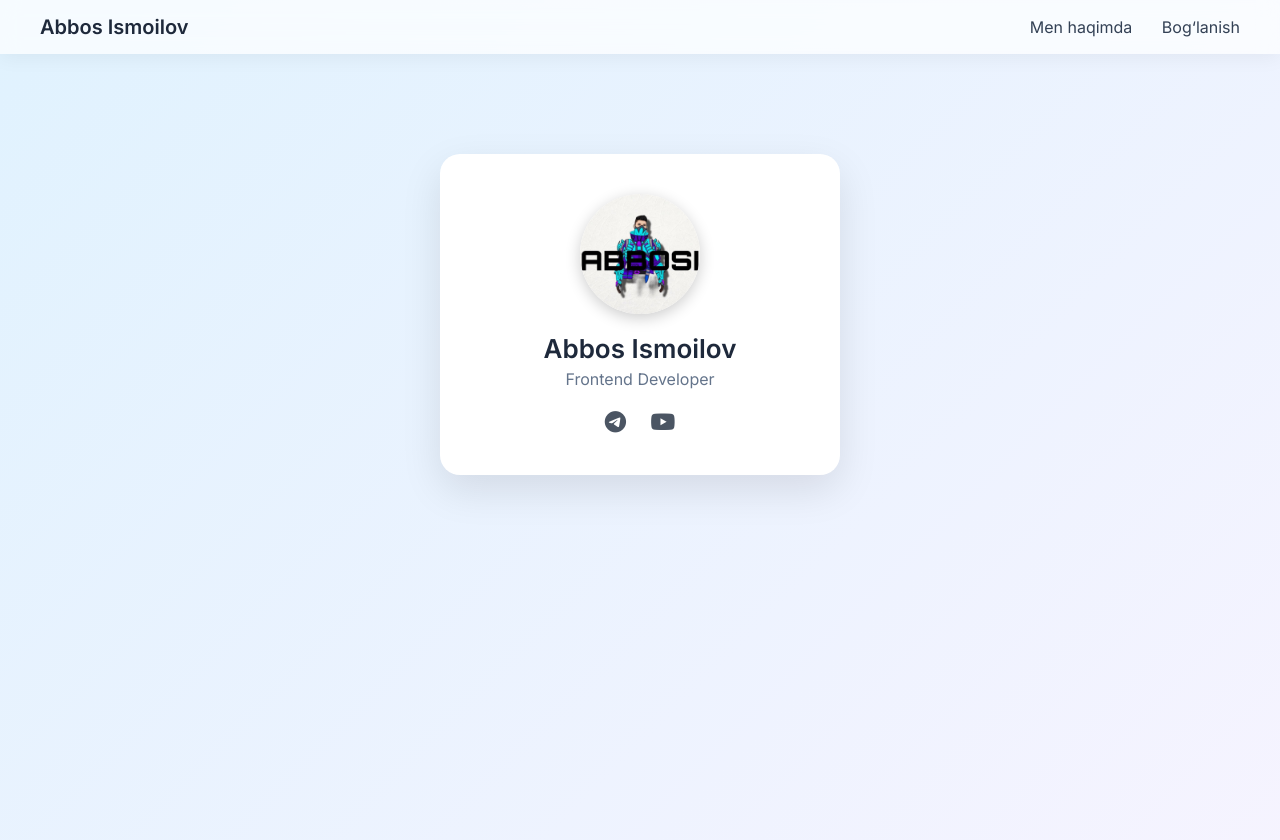
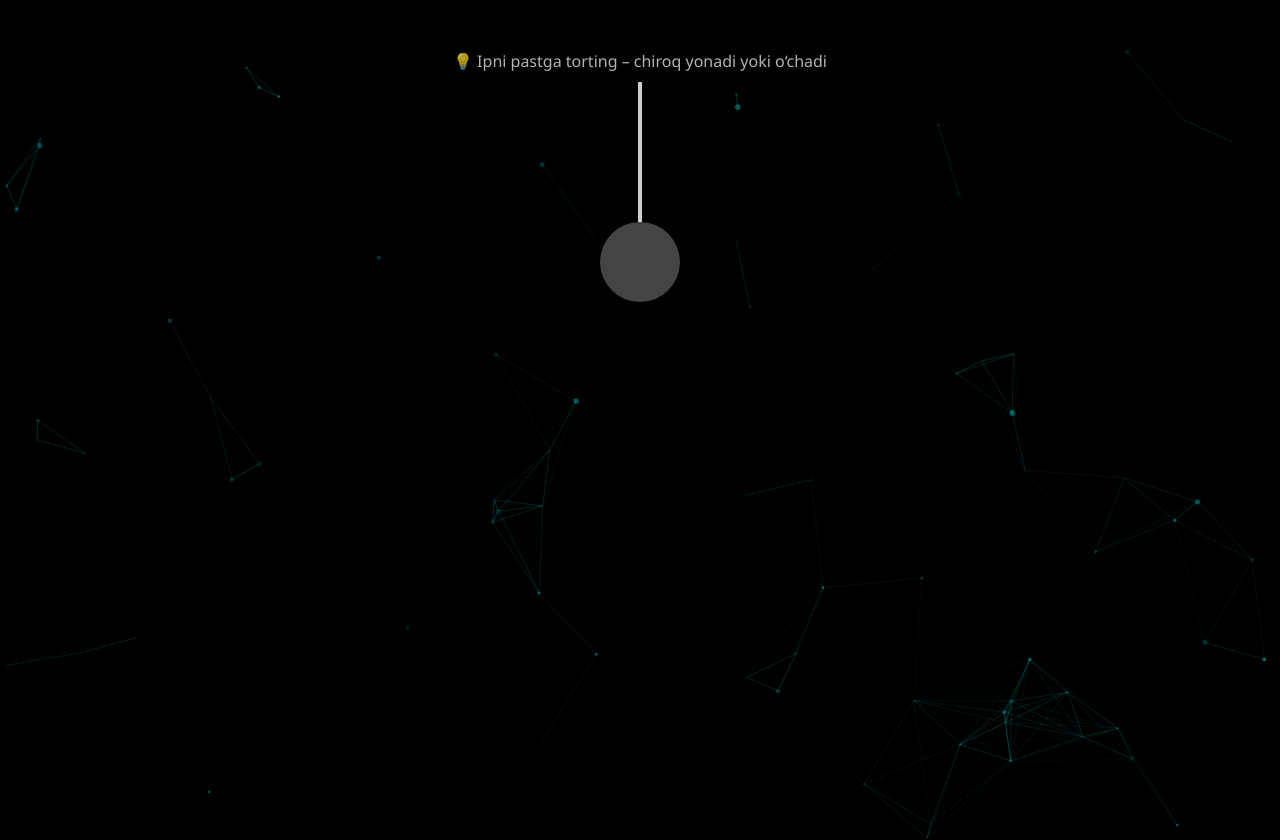
Before and after one commit to Abbosi009/abbos-files, a plain HTML site: page index.html in a window 1280 px wide. Shown: the top 840 px of the page. After the commit the page ends 800 px from the top, so only its background shows below. Drawn offline with nearby package versions, Linux system fonts and the light colour scheme.

Commit message:
abbos-files

```diff
--- a/index.html
+++ b/index.html
@@ -2,180 +2,195 @@
 <html lang="uz">
 <head>
   <meta charset="UTF-8" />
-  <meta name="viewport" content="width=device-width, initial-scale=1.0" />
-  <title>Abbos Ismoilov</title>
-  <link href="https://fonts.googleapis.com/css2?family=Inter:wght@400;600&display=swap" rel="stylesheet">
-  <script src="https://kit.fontawesome.com/a076d05399.js" crossorigin="anonymous"></script>
+  <meta name="viewport" content="width=device-width, initial-scale=1.0"/>
+  <title>Chiroqni Tortish</title>
   <style>
-    * { box-sizing: border-box; margin: 0; padding: 0; }
     body {
-      font-family: 'Inter', sans-serif;
-      background: linear-gradient(135deg, #e0f2fe, #fdf4ff);
-      min-height: 200vh;
+      margin: 0;
+      background: #000;
+      overflow: hidden;
+      font-family: 'Segoe UI', sans-serif;
     }
 
-    header {
-      background: rgba(255, 255, 255, 0.7);
-      backdrop-filter: blur(10px);
-      padding: 15px 40px;
-      display: flex;
-      justify-content: space-between;
-      align-items: center;
-      position: sticky;
-      top: 0;
-      z-index: 100;
-      box-shadow: 0 4px 20px rgba(0, 0, 0, 0.05);
+    #particles-js {
+      position: fixed;
+      width: 100%;
+      height: 100%;
+      z-index: 0;
     }
 
-    header h1 {
-      font-size: 20px;
-      color: #1e293b;
+    .scene {
+      position: relative;
+      margin-top: 50px;
+      z-index: 1;
+      display: flex;
+      flex-direction: column;
+      align-items: center;
     }
 
-    nav a {
-      margin-left: 25px;
-      color: #334155;
-      text-decoration: none;
-      font-weight: 500;
-      position: relative;
+    .instruction {
+      color: #fff;
+      font-size: 16px;
+      margin-bottom: 10px;
+      opacity: 0.7;
     }
 
-    nav a::after {
-      content: "";
-      position: absolute;
-      left: 0;
-      bottom: -5px;
-      width: 0%;
-      height: 2px;
-      background: #6366f1;
-      transition: width 0.3s ease;
+    .rope {
+      width: 4px;
+      height: 150px;
+      background: #ccc;
+      transition: height 0.2s;
     }
 
-    nav a:hover { color: #6366f1; }
-    nav a:hover::after { width: 100%; }
-
-    .card {
-      background: #ffffff;
-      padding: 40px;
-      border-radius: 20px;
-      box-shadow: 0 15px 40px rgba(0, 0, 0, 0.1);
-      text-align: center;
-      max-width: 400px;
-      margin: 100px auto;
-      animation: fadeInUp 1s ease forwards;
+    .bulb {
+      width: 80px;
+      height: 80px;
+      background: #444;
+      border-radius: 50%;
+      margin-top: -10px;
+      box-shadow: 0 0 20px rgba(255, 255, 255, 0);
+      transition: background 0.4s, box-shadow 0.4s;
     }
 
-    @keyframes fadeInUp {
-      from { opacity: 0; transform: translateY(30px); }
-      to { opacity: 1; transform: translateY(0); }
+    .bulb.on {
+      background: yellow;
+      box-shadow: 0 0 60px 20px yellow;
     }
 
-    .card img {
-      width: 120px;
-      height: 120px;
-      border-radius: 50%;
-      object-fit: cover;
-      box-shadow: 0 4px 15px rgba(0, 0, 0, 0.2);
-      margin-bottom: 15px;
-      transition: transform 0.3s ease;
+    .pull-zone {
+      position: absolute;
+      top: 0;
+      left: 50%;
+      width: 100px;
+      height: 200px;
+      transform: translateX(-50%);
+      cursor: grab;
+      z-index: 2;
     }
 
-    .card img:hover { transform: scale(1.07); }
-    h2 { font-size: 26px; color: #1e293b; margin-bottom: 5px; }
-    p { color: #64748b; font-size: 16px; }
-
-    button {
-      margin: 10px 5px;
-      padding: 12px 20px;
-      background: linear-gradient(135deg, #4f46e5, #3b82f6);
-      color: white;
-      border: none;
-      border-radius: 12px;
-      cursor: pointer;
-      font-size: 15px;
-      font-weight: 600;
-      transition: all 0.3s ease;
+    @media (max-width: 600px) {
+      .pull-zone {
+        height: 300px;
+      }
     }
-
-    button:hover {
-      transform: scale(1.05);
-      background: linear-gradient(135deg, #6366f1, #60a5fa);
-    }
-
-    .section {
-      display: none;
-      max-width: 600px;
-      margin: 30px auto;
-      background: #fff;
-      padding: 25px;
-      border-radius: 16px;
-      box-shadow: 0 10px 30px rgba(0, 0, 0, 0.1);
-      animation: fadeIn 0.6s ease forwards;
-    }
-
-    @keyframes fadeIn {
-      from { opacity: 0; transform: scale(0.9); }
-      to { opacity: 1; transform: scale(1); }
-    }
-
-    .social-icons {
-      margin-top: 20px;
-    }
-
-    .social-icons a {
-      color: #4b5563;
-      margin: 0 10px;
-      font-size: 22px;
-      transition: color 0.3s;
-    }
-
-    .social-icons a:hover { color: #3b82f6; }
   </style>
 </head>
 <body>
 
-  <header>
-    <h1>Abbos Ismoilov</h1>
-    <nav>
-      <a href="#" onclick="showSection('about')">Men haqimda</a>
-      <a href="#" onclick="showSection('contact')">Bog‘lanish</a>
-    </nav>
-  </header>
+  <!-- Futuristic background -->
+  <div id="particles-js"></div>
 
-  <div class="card">
-    <img src="channels4_profile.jpg" alt="User photo" />
-    <h2>Abbos Ismoilov</h2>
-    <p>Frontend Developer</p>
-
-    <div class="social-icons">
-      <a href="https://t.me/Ismoil0v_1" target="_blank"><i class="fab fa-telegram"></i></a>
-      <a href="https://youtube.com/@abbositemurid" target="_blank"><i class="fab fa-youtube"></i></a>
-    </div>
+  <!-- Main scene -->
+  <div class="scene">
+    <div class="instruction">💡 Ipni pastga torting – chiroq yonadi yoki o‘chadi</div>
+    <div class="pull-zone" id="puller"></div>
+    <div class="rope" id="rope"></div>
+    <div class="bulb" id="bulb"></div>
   </div>
 
-  <!-- Men haqimda -->
-  <div class="section" id="about">
-    <h2>Men haqimda</h2>
-    <p>Ismim <strong>Abbos Ismoilov</strong>. 2009-yil 11-dekabrda Samarqand shahrida tug‘ilganman.</p>
-    <p>Men IT sohasidagi Web dasturlash tillariga qiziqaman va hozirda FronTend kursiga boryapman.</p>
-    <p>Maqsadim kelajakda <strong>buyuk dasturchi</strong> bo‘lish.</p>
-  </div>
+  <!-- Sound effects -->
+  <audio id="sound-on" src="https://cdn.pixabay.com/download/audio/2022/03/15/audio_7302f0d6b2.mp3?filename=light-switch-81831.mp3"></audio>
+  <audio id="sound-off" src="https://cdn.pixabay.com/download/audio/2021/09/15/audio_91e97be9a6.mp3?filename=switch-off-click-81964.mp3"></audio>
 
-  <!-- Bog‘lanish -->
-  <div class="section" id="contact">
-    <h2>Bog‘lanish</h2>
-    <p><strong>Telegram:</strong> <a href="https://t.me/Ismoil0v_1" target="_blank">@Ismoil0v_1</a></p>
-    <p><strong>Telefon:</strong> +998 (88) 007 12 11</p>
-    <p><strong>YouTube:</strong> <a href="https://youtube.com/@abbositemurid" target="_blank">@abbositemurid</a></p>
-  </div>
+  <!-- Particle background library -->
+  <script src="https://cdn.jsdelivr.net/npm/particles.js@2.0.0/particles.min.js"></script>
+  <script>
+    particlesJS("particles-js", {
+      particles: {
+        number: { value: 60, density: { enable: true, value_area: 800 } },
+        color: { value: "#00fff7" },
+        shape: { type: "circle" },
+        opacity: { value: 0.4, random: true },
+        size: { value: 3, random: true },
+        line_linked: {
+          enable: true,
+          distance: 150,
+          color: "#00fff7",
+          opacity: 0.2,
+          width: 1
+        },
+        move: {
+          enable: true,
+          speed: 1.2,
+          direction: "none",
+          random: true,
+          out_mode: "out"
+        }
+      },
+      interactivity: {
+        events: {
+          onhover: { enable: false },
+          onclick: { enable: false }
+        }
+      },
+      retina_detect: true
+    });
 
-  <script>
-    function showSection(id) {
-      document.querySelectorAll('.section').forEach(sec => sec.style.display = 'none');
-      document.getElementById(id).style.display = 'block';
-      window.scrollTo({ top: document.getElementById(id).offsetTop - 50, behavior: 'smooth' });
-    }
+    const puller = document.getElementById('puller');
+    const rope = document.getElementById('rope');
+    const bulb = document.getElementById('bulb');
+    const soundOn = document.getElementById('sound-on');
+    const soundOff = document.getElementById('sound-off');
+
+    let pulling = false;
+    let startY = 0;
+    let isOn = false;
+
+    // Mouse events
+    puller.addEventListener('mousedown', (e) => {
+      pulling = true;
+      startY = e.clientY;
+    });
+
+    document.addEventListener('mousemove', (e) => {
+      if (pulling) {
+        let diff = e.clientY - startY;
+        diff = Math.min(Math.max(diff, 0), 100);
+        rope.style.height = 150 + diff + 'px';
+      }
+    });
+
+    document.addEventListener('mouseup', () => {
+      if (pulling) {
+        pulling = false;
+        rope.style.height = '150px';
+        isOn = !isOn;
+        bulb.classList.toggle('on', isOn);
+        if (isOn) {
+          soundOn.play();
+        } else {
+          soundOff.play();
+        }
+      }
+    });
+
+    // Touch events (for mobile)
+    puller.addEventListener('touchstart', (e) => {
+      pulling = true;
+      startY = e.touches[0].clientY;
+    });
+
+    puller.addEventListener('touchmove', (e) => {
+      if (pulling) {
+        let diff = e.touches[0].clientY - startY;
+        diff = Math.min(Math.max(diff, 0), 100);
+        rope.style.height = 150 + diff + 'px';
+      }
+    });
+
+    puller.addEventListener('touchend', () => {
+      if (pulling) {
+        pulling = false;
+        rope.style.height = '150px';
+        isOn = !isOn;
+        bulb.classList.toggle('on', isOn);
+        if (isOn) {
+          soundOn.play();
+        } else {
+          soundOff.play();
+        }
+      }
+    });
   </script>
-
 </body>
 </html>
```
